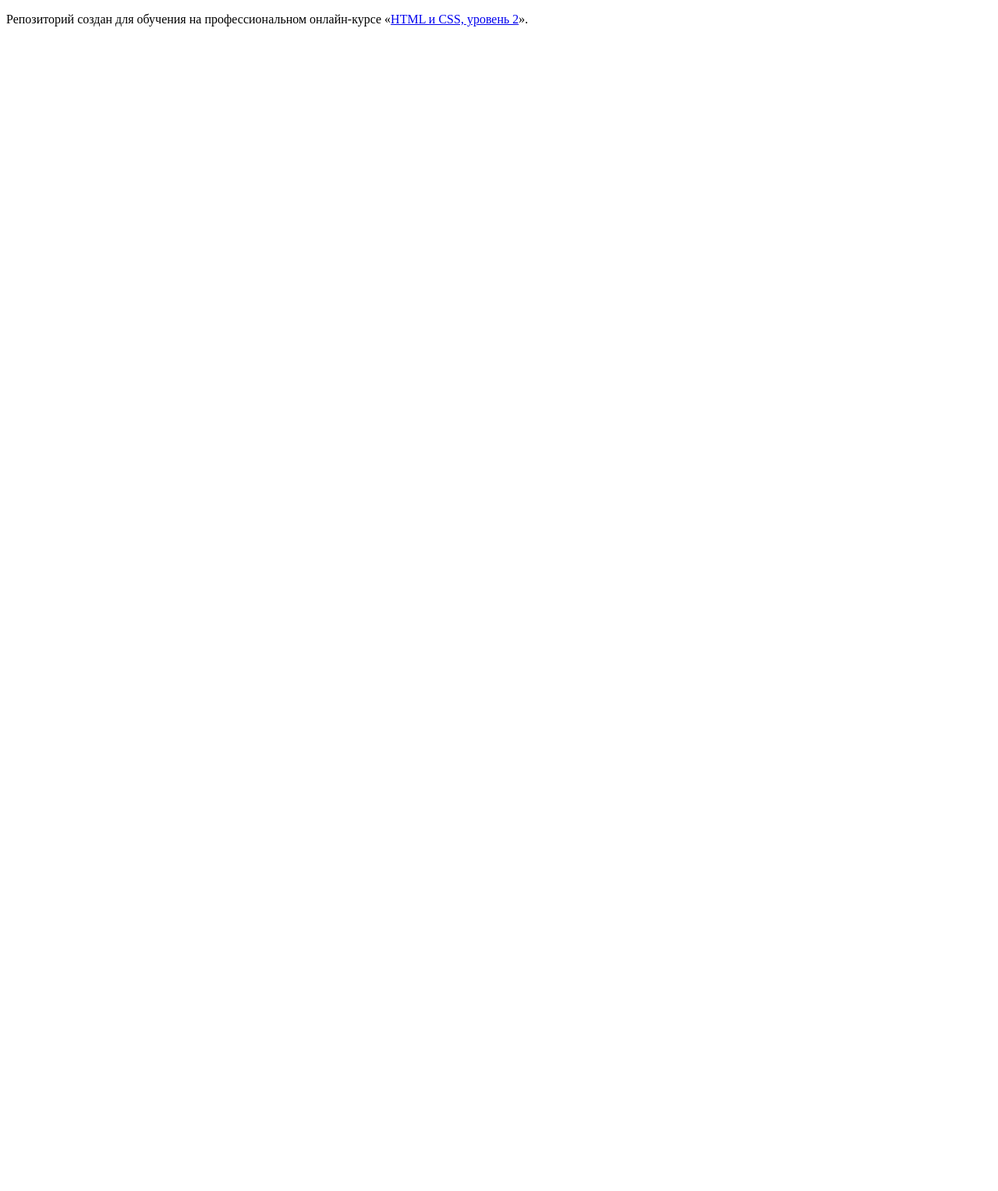
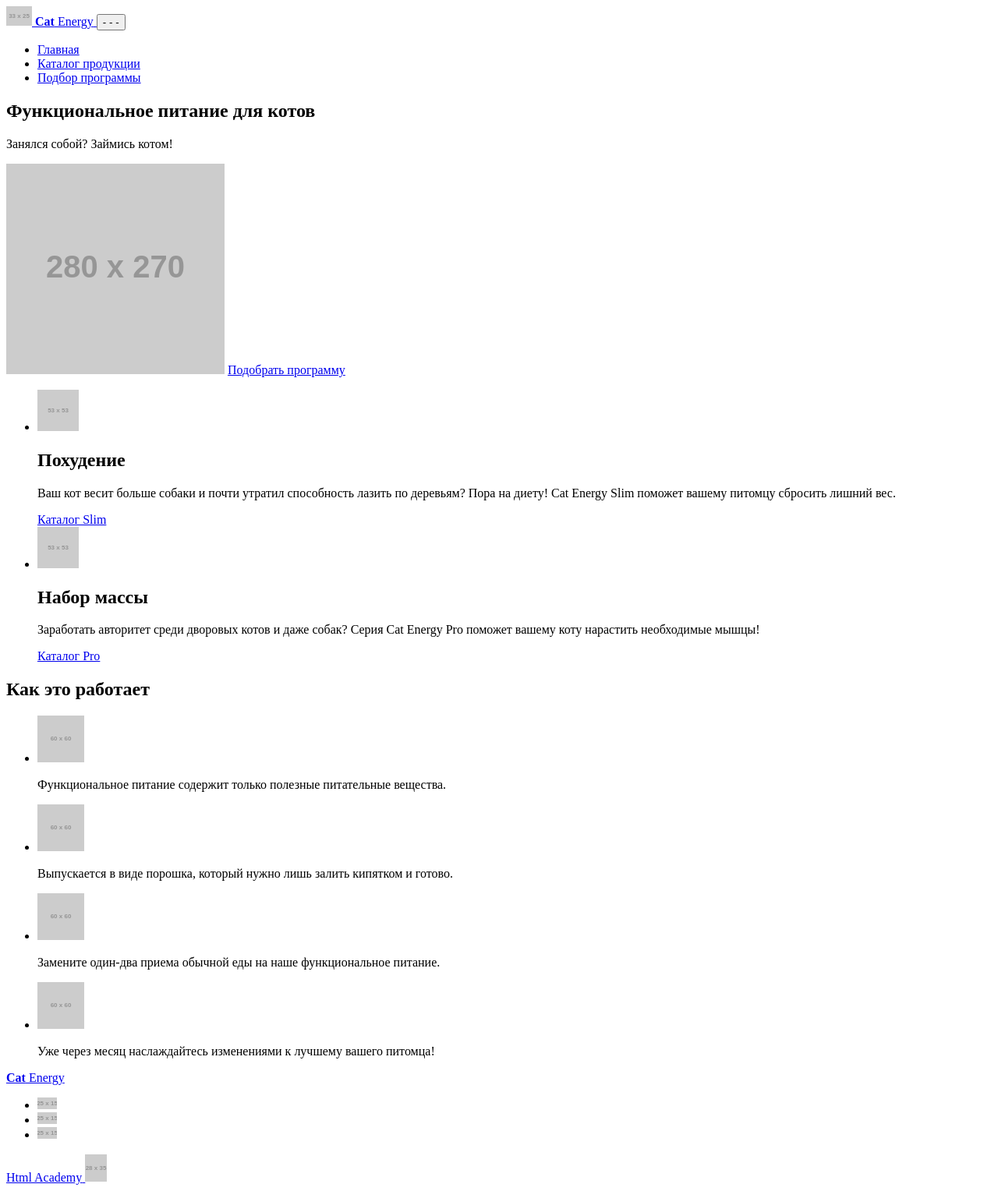
Before and after one commit to J0bify/1166063-cat-energy-18, a website: page source/index.html in a window 1280 px wide. Shown: the whole page at 78% size. Before the commit the page ends 800 px from the top, so only its background shows below. Drawn offline with Linux system fonts and the light colour scheme.

Commit message:
Задание №2

```diff
--- a/source/index.html
+++ b/source/index.html
@@ -5,8 +5,111 @@
     <title>HTML Academy: Кэт энерджи</title>
   </head>
   <body>
+<header class="header-page">
+  <nav class="navigation-menu container">
+    <a href="#" class="logotype-item" aria-label="Логотип">
+      <img src="https://via.placeholder.com/33x25" alt="cat energy логотип" class="logotype-item__image">
+      <span class="logotype-item__description"><b>Cat</b> Energy</span>
+    </a>
+    <button class="navigation-button" aria-label="Кнопка меню">
+      <span class="navigation-button__item">-</span>
+      <span class="navigation-button__item">-</span>
+      <span class="navigation-button__item">-</span>
+    </button>
+    <ul class="navigation-menu__list">
+      <li class="navigation-menu__navigation-item">
+          <a href="#" class="navigation-menu__link">Главная</a>
+      </li>
+      <li class="navigation-menu__navigation-item">
+        <a href="#" class="navigation-menu__link" aria-label="Перейти в каталог" title="Перейти в каталог">Каталог продукции</a>
+      </li>
+      <li class="navigation-menu__navigation-item">
+        <a href="#" class="navigation-menu__link" aria-label="Перейти к подбору программ" title="Перейти к подбору программ">Подбор программы</a>
+      </li>
+    </ul>
 
-    <p>Репозиторий создан для обучения на профессиональном онлайн‑курсе «<a href="https://htmlacademy.ru/intensive/adaptive">HTML и CSS, уровень 2</a>».</p>
-
+  </nav>
+</header>
+<section id="first-screen" class="">
+  <div class="section-content">
+    <div class="main-title-page">
+      <h1 class="section-title section-title--page-title">Функциональное питание для котов</h1>
+    <p class="section-title__description">Занялся собой? Займись котом!</p>
+    </div>
+    <img src="https://via.placeholder.com/280x270" alt="Продукция cat energy">
+    <a href="#" class="button button--green"><span class="button__text">Подобрать программу</span></a>
+  </div>
+</section>
+<section id="categories" class="categories-program">
+  <ul class="categories-list">
+    <li class="list-item">
+      <div class="list-item__header">
+        <img src="https://via.placeholder.com/53x53" alt=""><h2 class="list-item__title">Похудение</h2>
+      </div>
+        <p class="list-item__text">
+          Ваш кот весит больше собаки и почти утратил способность лазить по деревьям? Пора на диету! Cat Energy Slim поможет вашему питомцу сбросить лишний вес.
+        </p>
+        <a href="#" class="list-item__link" title="Каталог любителя" aria-label="Каталог любителя">Каталог Slim</a>
+    </li>
+    <li class="list-item">
+      <div class="list-item__header">
+        <img src="https://via.placeholder.com/53x53" alt=""><h2 class="list-item__title">Набор массы</h2>
+      </div>
+        <p class="list-item__text">
+          Заработать авторитет среди дворовых котов и даже собак? Серия Cat Energy Pro поможет вашему коту нарастить необходимые мышцы!
+        </p>
+        <a href="#" class="list-item__link" title="Каталог профессионала" aria-label="Каталог профессионала">Каталог Pro</a>
+    </li>
+  </ul>
+</section>
+<section id="advantages">
+  <h2 class="section-title">Как это работает</h2>
+  <ul class="advantages-list">
+    <li class="advantages-item">
+      <img src="https://via.placeholder.com/60x60" alt="">
+      <p class="advantages-text">Функциональное питание содержит только полезные питательные вещества.</p>
+    </li>
+    <li class="advantages-item">
+      <img src="https://via.placeholder.com/60x60" alt="">
+      <p class="advantages-text">Выпускается в виде порошка, который нужно лишь залить кипятком и готово.</p>
+    </li>
+    <li class="advantages-item">
+      <img src="https://via.placeholder.com/60x60" alt="">
+      <p class="advantages-text">Замените один-два приема обычной еды на наше функциональное питание.</p>
+    </li>
+    <li class="advantages-item">
+      <img src="https://via.placeholder.com/60x60" alt="">
+      <p class="advantages-text">Уже через месяц наслаждайтесь изменениями к лучшему вашего питомца!</p>
+    </li>
+  </ul>
+</section>
+<footer class="footer-page">
+  <a href="#" class="logotype-item">
+      <span class="logotype-item__description"><b>Cat</b> Energy</span>
+    </a>
+    <ul class="social-links-list">
+      <li class="social-links__item">
+        <a href="#" class="social-links__link" title="мы в vk" aria-label="мы в vk">
+          <img src="https://via.placeholder.com/25x15" alt="">
+        </a>
+      </li>
+      <li class="social-links__item">
+        <a href="#" class="social-links__link" title="мы в instagram" aria-label="мы в instagram">
+          <img src="https://via.placeholder.com/25x15" alt="">
+        </a>
+      </li>
+      <li class="social-links__item">
+        <a href="#" class="social-links__link" title="мы в facebook" aria-label="мы в facebook">
+          <img src="https://via.placeholder.com/25x15" alt="facebook">
+        </a>
+      </li>
+    </ul>
+    <div class="copyright-block">
+      <a href="https://htmlacademy.ru/intensive/adaptive" class="copyright-block__content" title="сайт академии" aria-label="сайт академии">
+        <span>Html Academy</span>
+        <img src="https://via.placeholder.com/28x35" alt="логотип академии">
+      </a>
+    </div>
+</footer>
   </body>
 </html>
```
Also changed, not shown: source/catalog.html (added, +139 -0 lines), source/form.html (added, +62 -0 lines).
